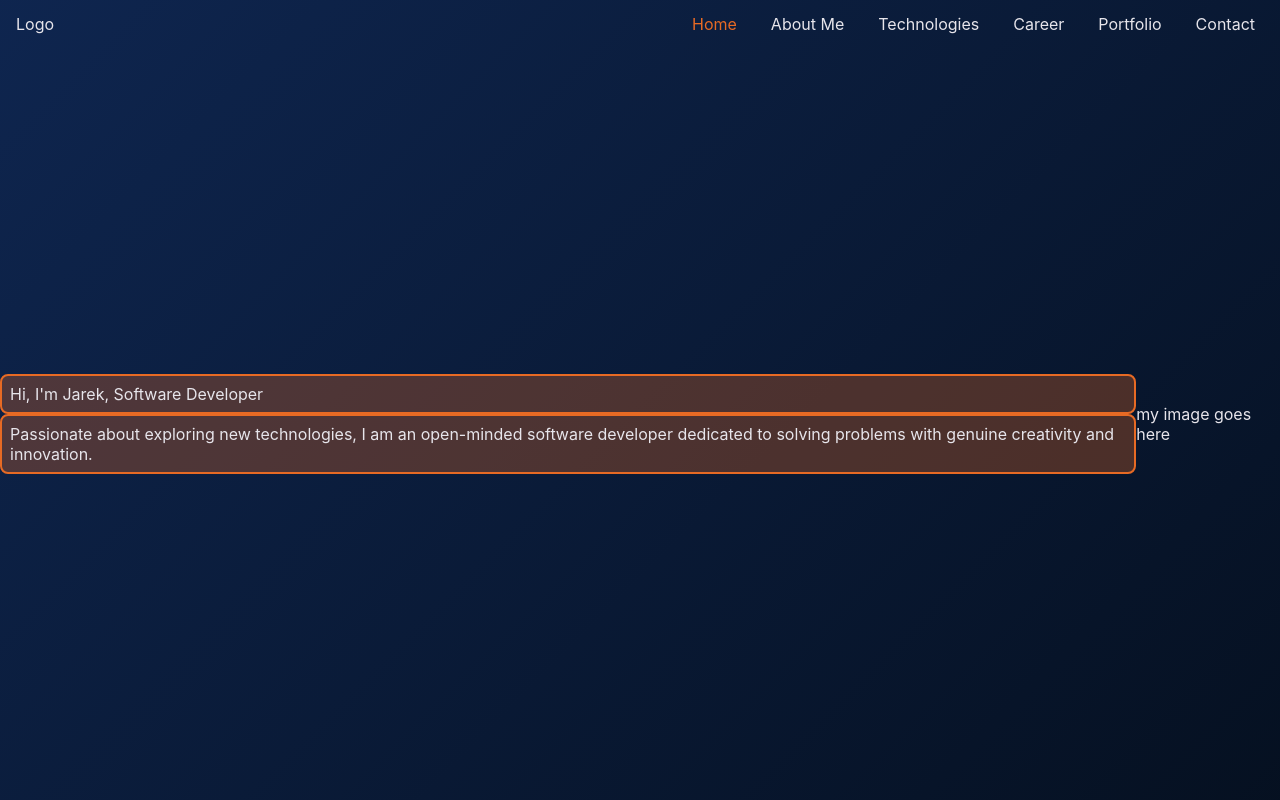
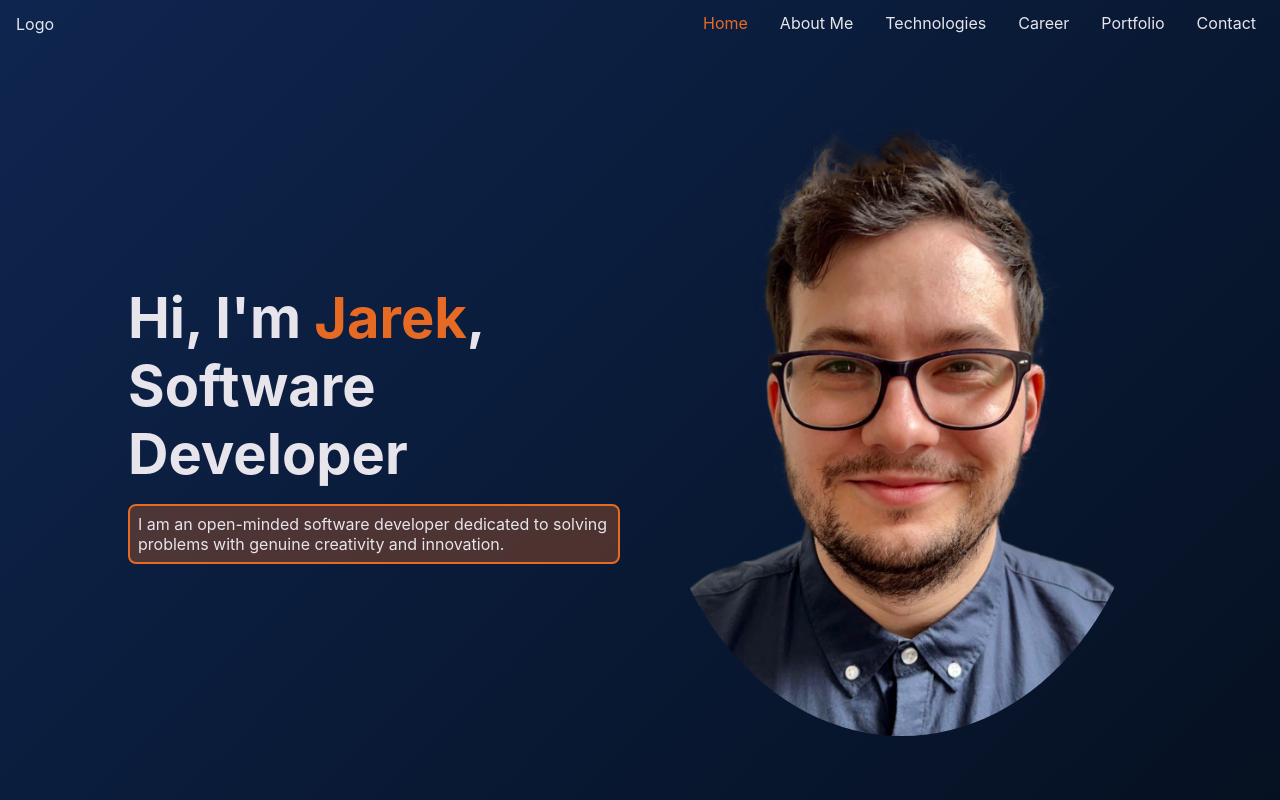
Before and after one commit to jkozak1989/portfolio-website, a React (Vite) app: page / in a window 1280 px wide. Built offline with nearby package versions, Linux system fonts and the light colour scheme.

Commit message:
add content to Home page

```diff
--- a/src/App.css
+++ b/src/App.css
@@ -4,6 +4,7 @@
 }
 
 .content-wrapper {
+  padding: 0 10%;
   padding-top: var(--header-height);
   height: 100%;
   width: 100%;
--- a/src/components/Home/Home.css
+++ b/src/components/Home/Home.css
@@ -0,0 +1,17 @@
+.home {
+  column-gap: 2rem;
+
+  & .home-hero-text {
+    font-weight: 700;
+    font-size: 3.5rem;
+    margin-bottom: 1rem;
+
+    & span {
+      color: var(--dbz-orange);
+    }
+  }
+
+  & .home-portrait {
+    border-radius: 50%;
+  }
+}
--- a/src/components/Home/Home.tsx
+++ b/src/components/Home/Home.tsx
@@ -1,6 +1,7 @@
 import { useContext } from 'react';
 import { PageContext } from '../../PageContext';
 import { Card } from '../Card/Card';
+import Portrait from '../../assets/portrait.png';
 import './Home.css';
 
 export const Home = () => {
@@ -8,13 +9,22 @@ export const Home = () => {
   return (
     <section className={`content-wrapper${page == 'Home' ? ' content-wrapper-visible' : ''} home`}>
       <div>
-        <Card>Hi, I'm Jarek, Software Developer</Card>
+        <div className='home-hero-text'>
+          <div>
+            Hi, I'm <span>Jarek</span>,
+          </div>
+          <div>Software Developer</div>
+        </div>
         <Card>
-          Passionate about exploring new technologies, I am an open-minded software developer dedicated to solving
-          problems with genuine creativity and innovation.
+          I am an open-minded software developer dedicated to solving problems with genuine creativity and innovation.
         </Card>
       </div>
-      <div>my image goes here</div>
+      <div>
+        <img
+          src={Portrait}
+          className='home-portrait'
+        />
+      </div>
     </section>
   );
 };
--- a/src/components/Navigation/Navigation.css
+++ b/src/components/Navigation/Navigation.css
@@ -12,12 +12,11 @@
     height: 100%;
     padding: 0.5rem;
     box-sizing: border-box;
-    border: 0.0625rem solid transparent;
+    border-bottom: 0.125rem solid transparent;
     cursor: default;
   }
 
   & .navigation-item:hover {
-    border: 0.0625rem solid var(--dbz-white);
-    border-radius: 0.5rem;
+    border-bottom: 0.125rem solid var(--dbz-orange);
   }
 }
```
Also changed, not shown: src/assets/portrait.png (added).
